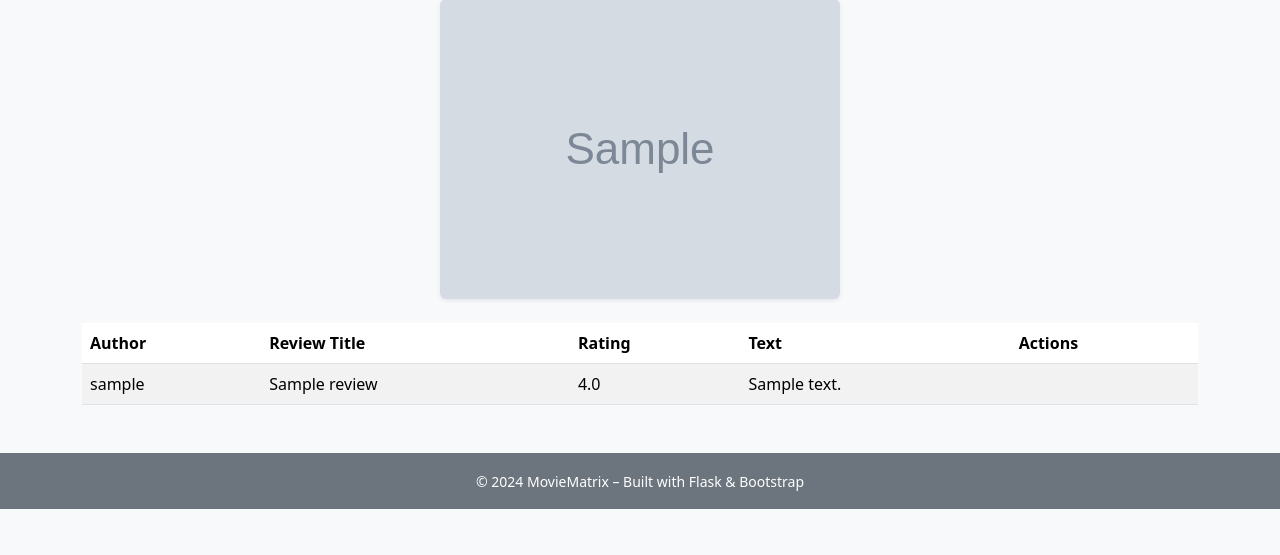
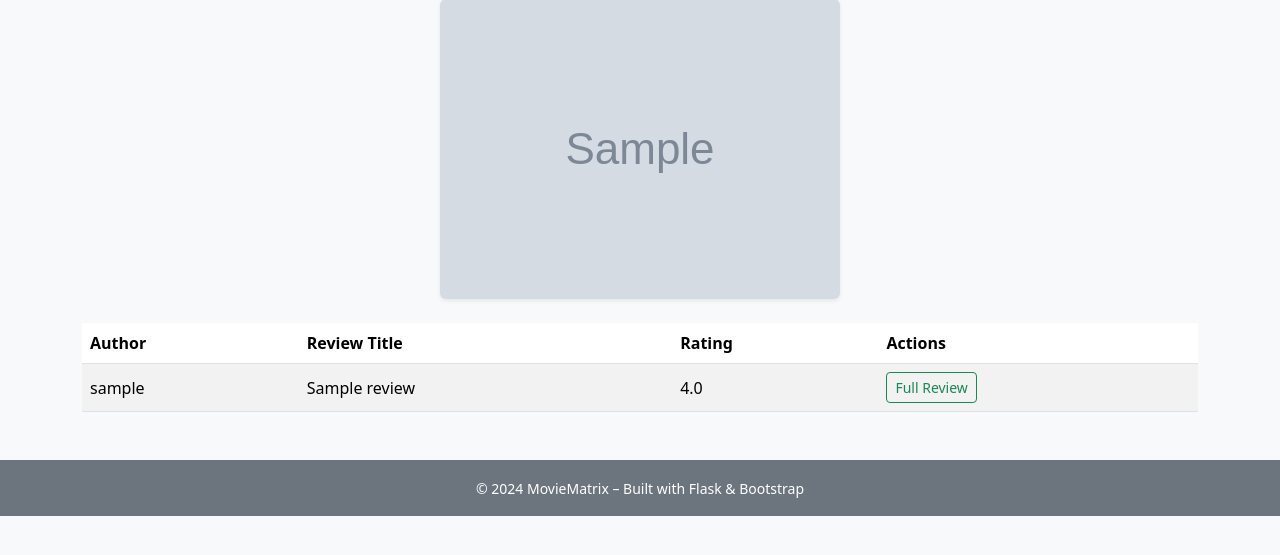
Before and after one commit to Nugamoto/MovieMatrix, a Flask app: page /movies/1/reviews in a window 1280 px wide. Shown: the part 145-700 px from the top of the page. Run offline with Flask 3, Linux system fonts and the light colour scheme; tables that the repository leaves empty hold one stand-in row (values such as "Sample post"); grey boxes marked "Sample" are stand-in pictures; some libraries are stand-ins or nearby versions.

Commit message:
feat(ui): hide review text in movie reviews list and add “Show” button linking to review detail

```diff
--- a/templates/movie_reviews.html
+++ b/templates/movie_reviews.html
@@ -1,5 +1,4 @@
 {% extends "base.html" %}
-
 {% block title %}Reviews for {{ movie.title }} - MovieMatrix{% endblock %}
 
 {% block content %}
@@ -21,7 +20,7 @@
 {% if movie.poster_url and movie.poster_url != 'N/A' %}
 <div class="text-center mb-4">
     <img src="{{ movie.poster_url }}" alt="Poster of {{ movie.title }}"
-         class="img-fluid rounded shadow-sm" style="max-height: 300px;">
+         class="img-fluid rounded shadow-sm" style="max-height:300px;">
 </div>
 {% endif %}
 
@@ -32,7 +31,6 @@
         <th>Author</th>
         <th>Review&nbsp;Title</th>
         <th>Rating</th>
-        <th>Text</th>
         <th>Actions</th>
     </tr>
     </thead>
@@ -42,10 +40,14 @@
         <td>{{ review.user.username }}</td>
         <td>{{ review.title }}</td>
         <td>{{ review.user_rating }}</td>
-        <td>{{ review.text }}</td>
         <td>
-            {% if current_user.is_authenticated and current_user.id == review.user.id %}
             <div class="d-flex gap-2 flex-wrap">
+                <a href="{{ url_for('review_detail',
+                                    user_id=review.user.id,
+                                    review_id=review.id) }}"
+                   class="btn btn-sm btn-outline-success">Full Review</a>
+
+                {% if current_user.is_authenticated and current_user.id == review.user.id %}
                 <a href="{{ url_for('edit_review',
                                     user_id=current_user.id,
                                     review_id=review.id,
@@ -57,8 +59,8 @@
                                          review_id=review.id) }}">
                     <button type="submit" class="btn btn-sm btn-outline-danger">Delete</button>
                 </form>
+                {% endif %}
             </div>
-            {% endif %}
         </td>
     </tr>
     {% endfor %}
```
